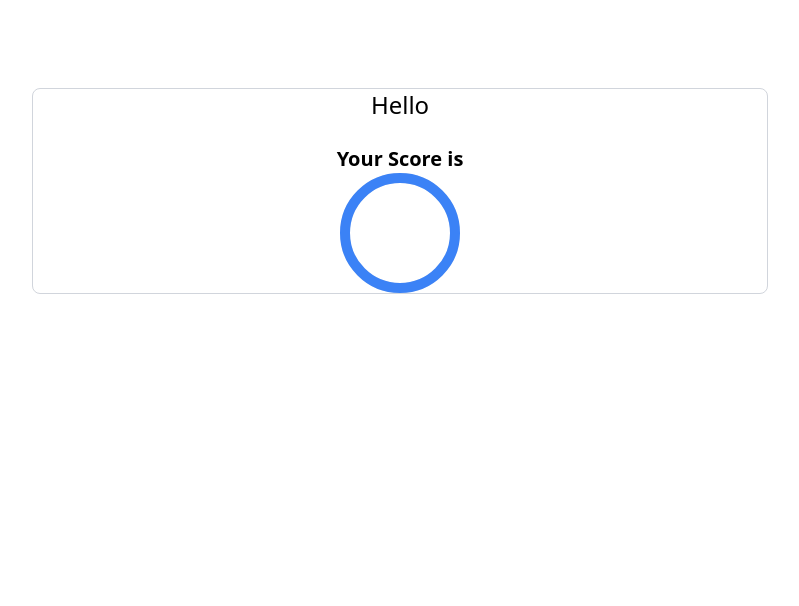
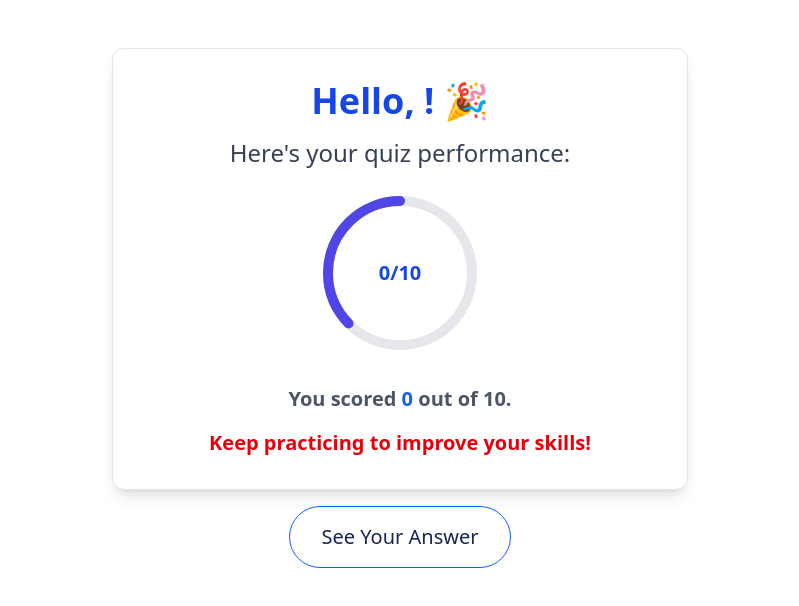
Before and after one commit to singhyashe15/Sentence-Construction-Tool, a React (Vite) app: page /dashboard in a window 1280 px wide. Shown: the top 606 px of the page, without its empty margins (240-1039 px from the left). Built offline with nearby package versions, Linux system fonts and the light colour scheme.

Commit message:
dashboard page added with circular score

```diff
--- a/src/components/CircularScore.jsx
+++ b/src/components/CircularScore.jsx
@@ -1,67 +1,37 @@
-import React, { useEffect, useRef } from "react";
-import { useUser } from "../context/UserContext";
-import confetti from "canvas-confetti";
+import React from "react";
 
-const CircularScore = ({ maxPoints }) => {
-  const { point } = useUser();
-  const hasCelebrated = useRef(false);
-
-  const radius = 60;
-  const stroke = 10;
-  const normalizedRadius = radius - stroke * 0.5;
-  const circumference = 2 * Math.PI * normalizedRadius;
-  const progress = Math.min(point / maxPoints, 1); // Cap at 1
-  const strokeDashoffset = circumference - progress * circumference;
-
-  useEffect(() => {
-    if (progress === 1 && !hasCelebrated.current) {
-      confetti({
-        particleCount: 150,
-        spread: 90,
-        origin: { y: 0.6 },
-      });
-      hasCelebrated.current = true;
-    }
-  }, [progress]);
+export default function CircularScore({ score, maxPoints}) {
+  const percentage = (score / maxPoints) * 100;
+  const strokeDasharray = 283;
+  const strokeDashoffset = strokeDasharray - (strokeDasharray * percentage) / 100;
 
   return (
-    <div className="flex flex-col items-center">
-      <svg height={radius * 2} width={radius * 2}>
+    <div className="relative w-40 h-40">
+      <svg className="w-full h-full transform -rotate-90">
         <circle
+          cx="50%"
+          cy="50%"
+          r="45%"
           stroke="#e5e7eb"
-          fill="transparent"
-          strokeWidth={stroke}
-          r={normalizedRadius}
-          cx={radius}
-          cy={radius}
+          strokeWidth="10"
+          fill="none"
         />
         <circle
-          stroke={point < 5 ? "#FF0000	" : "#3b82f6"}
-          fill="transparent"
-          strokeWidth={stroke}
-          strokeDasharray={`${circumference} ${circumference}`}
-          style={{
-            strokeDashoffset,
-            transition: "stroke-dashoffset 0.5s ease",
-          }}
-          r={normalizedRadius}
-          cx={radius}
-          cy={radius}
+          cx="50%"
+          cy="50%"
+          r="45%"
+          stroke="#4f46e5"
+          strokeWidth="10"
+          fill="none"
+          strokeDasharray={strokeDasharray}
+          strokeDashoffset={strokeDashoffset}
           strokeLinecap="round"
+          style={{ transition: "stroke-dashoffset 1s ease-out" }}
         />
-        <text
-          x="50%"
-          y="50%"
-          dominantBaseline="middle"
-          textAnchor="middle"
-          fontSize="28"
-          fill="#1f2937"
-        >
-          {point}
-        </text>
       </svg>
+      <div className="absolute inset-0 flex items-center justify-center text-xl font-bold text-blue-700">
+        {score}/{maxPoints}
+      </div>
     </div>
   );
-};
-
-export default CircularScore;
+}
--- a/src/pages/Dashboard.jsx
+++ b/src/pages/Dashboard.jsx
@@ -1,19 +1,54 @@
-import React from "react"
+import React, { useEffect } from "react";
+import Confetti from "react-confetti";
+import CircularScore from "../components/CircularScore.jsx"; // Assuming it's already defined
 import { useUser } from "../context/UserContext.jsx";
-import CircularScore from "../components/CircularScore.jsx";
+import { useNavigate } from "react-router-dom";
+
 export default function Dashboard() {
-  const { name, point } = useUser();
+  const { name, score } = useUser();
+  const navigate = useNavigate();
+
+  const isPerfectScore = score === 10;
+
+  const width = window.innerWidth;
+  const height = window.innerHeight;
+
   return (
-    <div className="max-w-3xl mx-auto mt-10 p-4">
-      <div className=" rounded-lg text-2xl text-center border border-gray-300 ">
-        <span className="block">
-          Hello {name}
-        </span>
-        <div className="text-xl font-semibold mt-6">
-        <span className="font-cursive">Your Score is</span>
-        <CircularScore maxPoints={10}/>
+    <div className="max-w-5xl mx-auto p-4 text-center  overflow-hidden">
+      {isPerfectScore && <Confetti width={width} height={height} />}
+
+      <div className="rounded-xl shadow-lg p-6 sm:p-8 bg-white border border-gray-200 mx-auto max-w-xl">
+        <h1 className="text-3xl sm:text-4xl font-bold mb-4 text-blue-700">
+          Hello, {name}! 🎉
+        </h1>
+
+        <p className="text-xl sm:text-2xl mb-6 font-medium text-gray-700">
+          Here's your quiz performance:
+        </p>
+
+        <div className="flex justify-center mb-8">
+          <CircularScore score={score} maxPoints={10} />
         </div>
+
+        <div className="text-lg sm:text-xl font-semibold text-gray-600">
+          You scored <span className="text-blue-600">{score}</span> out of 10.
+        </div>
+
+        {isPerfectScore ? (
+          <div className="mt-4 text-green-600 font-bold text-xl">
+            🏆 Perfect Score! Amazing job!
+          </div>
+        ) : (
+          <div className="mt-4 text-red-600 font-bold text-xl">
+            Keep practicing to improve your skills!
+          </div>
+        )}
       </div>
+
+      <button className="mt-4 px-8 py-4 text-xl text-blue-950 border border-blue-600 rounded-full cursor-pointer hover:bg-blue-500"
+        onClick={() => navigate('/feedback')}>
+        See Your Answer
+      </button>
     </div>
-  )
+  );
 }
```
